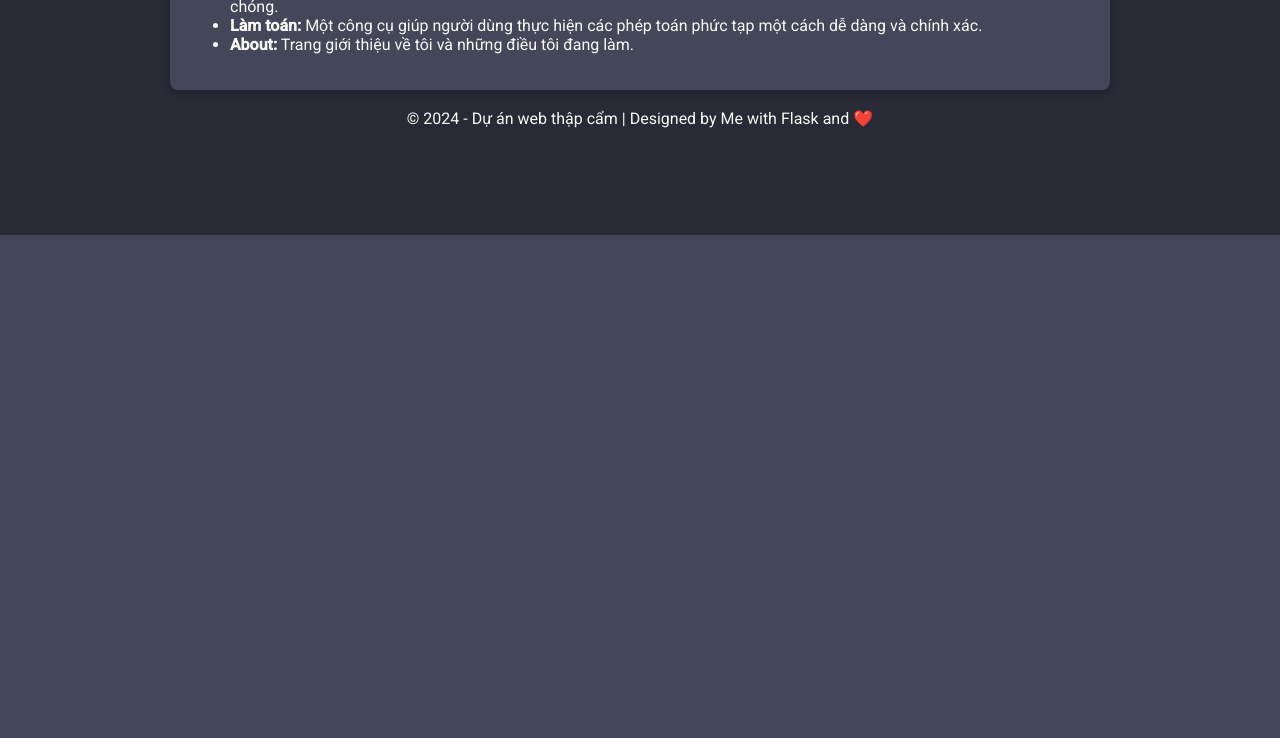
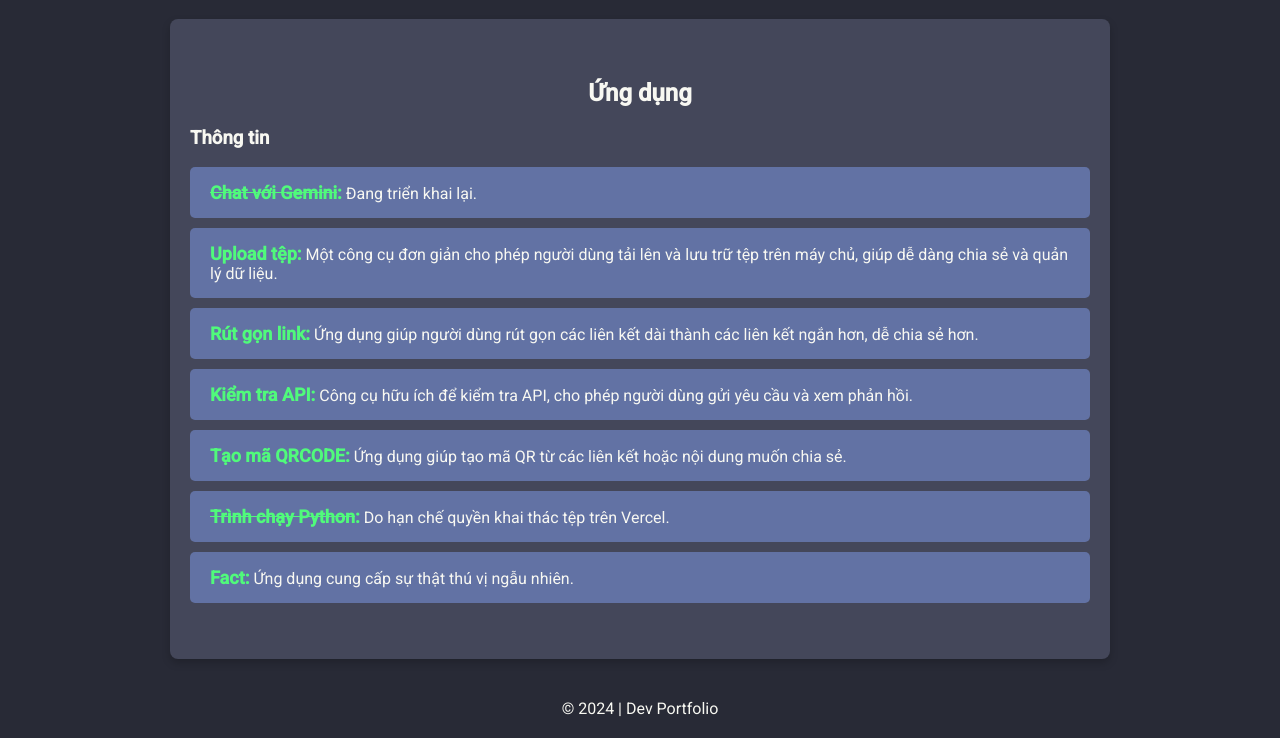
Before and after one commit to tanbaycu/tanbaycu-website, a Flask app: page /dev in a window 1280 px wide. Shown: the part 565-1303 px from the top of the page. Before the commit the page ends 800 px from the top, so only its background shows below. Run offline with Flask 3, Linux system fonts and the light colour scheme; parts of the project's set-up code (start-up, migrations or seed data) failed here and were passed over.

Commit message:
update dev

```diff
--- a/templates/dev.html
+++ b/templates/dev.html
@@ -1,156 +1,231 @@
 <!DOCTYPE html>
 <html lang="en">
+
 <head>
     <meta charset="UTF-8" />
     <meta name="viewport" content="width=device-width, initial-scale=1.0" />
-    <title>Dev</title>
-    <link
-        href="https://fonts.googleapis.com/css2?family=Roboto:wght@400;500&display=swap"
-        rel="stylesheet"
-    />
-    <link
-        rel="icon"
-        type="image/x-icon"
-        href="{{ url_for('static', filename='favicon.ico') }}"
-    />
+    <title>Dev Portfolio</title>
+    <link href="https://fonts.googleapis.com/css2?family=Roboto:wght@400;500&display=swap" rel="stylesheet" />
+    <link rel="icon" type="image/x-icon" href="{{ url_for('static', filename='favicon.ico') }}" />
     <style>
         body {
             font-family: "Roboto", sans-serif;
             background-color: #282a36;
             color: #f8f8f2;
             margin: 0;
-            padding: 20px;
+            padding: 0;
             display: flex;
             flex-direction: column;
-            align-items: center;
+            min-height: 100vh;
         }
-        h1 {
-            color: #50fa7b;
-            margin-bottom: 20px;
-        }
-        p {
-            text-align: justify;
-            max-width: 800px;
-            line-height: 1.6;
-        }
-        .navbar {
+
+        /* Header and Navbar */
+        .header {
             background-color: #6272a4;
-            padding: 15px;
+            padding: 20px;
             text-align: center;
-            width: 100%;
             position: sticky;
             top: 0;
             z-index: 1000;
         }
+
+        .header h1 {
+            color: #50fa7b;
+            margin: 0;
+            font-size: 32px;
+        }
+
+        .navbar {
+            margin-top: 15px;
+        }
+
         .navbar a {
             color: #f8f8f2;
             text-decoration: none;
             margin: 0 15px;
             font-weight: 500;
+            font-size: 18px;
             transition: color 0.3s;
         }
+
         .navbar a:hover {
             color: #50fa7b;
         }
+
+        /* Hero Section */
+        .hero {
+            background-image: url('https://i.postimg.cc/gjm0KtZx/taoanhdep-com-black-myth-wukong-36770.jpg');
+            /* Thay bằng URL ảnh của bạn */
+            background-size: cover;
+            background-position: center;
+            padding: 100px 20px;
+            text-align: center;
+            color: #f8f8f2;
+        }
+
+        .hero h2 {
+            font-size: 48px;
+            margin-bottom: 20px;
+        }
+
+        .hero p {
+            font-size: 18px;
+            margin-bottom: 40px;
+            max-width: 700px;
+            margin-left: auto;
+            margin-right: auto;
+        }
+
+        .hero .cta-button {
+            background-color: #50fa7b;
+            color: #282a36;
+            padding: 15px 30px;
+            font-size: 18px;
+            border: none;
+            cursor: pointer;
+            border-radius: 5px;
+            text-transform: uppercase;
+            transition: background-color 0.3s;
+        }
+
+        .hero .cta-button:hover {
+            background-color: #45e27b;
+        }
+
+        /* Content Section */
         .content {
-            padding: 20px;
+            padding: 40px 20px;
             background-color: #44475a;
             border-radius: 8px;
             box-shadow: 0 4px 8px rgba(0, 0, 0, 0.2);
             max-width: 900px;
+            margin: 20px auto;
+            text-align: center;
+        }
+
+        .projects {
+            text-align: left;
             margin-top: 20px;
         }
-        .menu-bar {
-            margin-bottom: 20px;
+
+        .projects h2 {
+            color: #50fa7b;
+            margin-bottom: 15px;
         }
-        .menu-button {
-            background-color: #50fa7b;
-            border: none;
-            padding: 10px 20px;
-            cursor: pointer;
-            font-weight: bold;
-            color: #282a36;
+
+        .projects ul {
+            list-style: none;
+            padding: 0;
+        }
+
+        .projects li {
+            background-color: #6272a4;
+            margin: 10px 0;
+            padding: 15px 20px;
             border-radius: 5px;
+            transition: transform 0.3s ease;
         }
-        .dropdown-content {
-            display: none; /* Initially hidden */
-            position: absolute;
-            background-color: #44475a;
-            box-shadow: 0 8px 16px rgba(0, 0, 0, 0.2);
-            z-index: 1;
-            margin-top: 5px;
+
+        .projects li:hover {
+            transform: translateY(-5px);
         }
-        .dropdown-content a {
+
+        .projects strong {
+            color: #50fa7b;
+            font-size: 18px;
+        }
+
+        /* Footer */
+        .footer {
+            text-align: center;
+            padding: 20px 0;
             color: #f8f8f2;
-            text-decoration: none;
-            padding: 12px 16px;
-            display: block;
-            transition: background 0.3s;
+            background-color: #282a36;
+            width: 100%;
+            margin-top: auto;
+            display: flex;
+            justify-content: center;
         }
-        .dropdown-content a:hover {
-            background-color: #6272a4;
+
+        .footer p {
+            margin: 0;
         }
-        .crossed {
-            text-decoration: line-through; /* Gạch ngang */
+
+        /* Responsive */
+        @media (max-width: 768px) {
+            .hero h2 {
+                font-size: 36px;
+            }
+
+            .hero p {
+                font-size: 16px;
+            }
+
+            .navbar a {
+                font-size: 16px;
+            }
         }
     </style>
 </head>
+
 <body>
+    <header class="header">
+        <h1>Dev Portfolio</h1>
+        <nav class="navbar">
+            <a href="#projects">Projects</a>
+            <a href="#about">About</a>
+            <a href="#contact">Contact</a>
+        </nav>
+    </header>
+
+    <!-- Hero Section -->
+    <section class="hero">
+        <h2>Welcome to My Development Space</h2>
+        <p>
+            Explore the range of applications and projects I've developed over the
+            years. I specialize in web development, API integration, and more.
+        </p>
+        <button class="cta-button">Get Started</button>
+    </section>
+
+    <!-- Content Section -->
     <div class="content">
-        <h1>Dev</h1>
-        <p>
-            Chào mừng bạn đến với trang Dev của tôi! Dưới đây là một số ứng dụng mà tôi đã phát triển và các dự án mà tôi đang thực hiện.
-        </p>
+        <h2>Ứng dụng</h2>
         <div class="projects">
-            <h2>Các ứng dụng của tôi</h2>
+            <h3>Thông tin</h3>
             <ul>
                 <li>
-                    <strong><del>Chat với Gemini</del>:</strong> Đang triển khai lại
+                    <strong><del>Chat với Gemini</del>:</strong> Đang triển khai lại.
                 </li>
                 <li>
-                    <strong>Upload tệp:</strong> Một công cụ đơn giản cho phép người dùng tải lên và lưu trữ tệp trên máy chủ, giúp dễ dàng chia sẻ và quản lý dữ liệu.
+                    <strong>Upload tệp:</strong> Một công cụ đơn giản cho phép người dùng tải lên và lưu trữ tệp trên
+                    máy chủ, giúp dễ dàng chia sẻ và quản lý dữ liệu.
                 </li>
                 <li>
-                    <strong>Rút gọn link:</strong> Ứng dụng giúp người dùng rút gọn các liên kết dài thành các liên kết ngắn hơn, dễ chia sẻ hơn trên các nền tảng truyền thông xã hội.
+                    <strong>Rút gọn link:</strong> Ứng dụng giúp người dùng rút gọn các liên kết dài thành các liên kết
+                    ngắn hơn, dễ chia sẻ hơn.
                 </li>
                 <li>
-                    <strong>Kiểm tra API:</strong> Một công cụ hữu ích để kiểm tra các API, cho phép người dùng gửi yêu cầu và xem phản hồi một cách dễ dàng.
+                    <strong>Kiểm tra API:</strong> Công cụ hữu ích để kiểm tra API, cho phép người dùng gửi yêu cầu và
+                    xem phản hồi.
                 </li>
                 <li>
-                    <strong>Tạo mã QRCODE:</strong> Ứng dụng giúp người dùng tạo mã QR từ các liên kết hoặc nội dung mà họ muốn chia sẻ, rất tiện lợi cho việc truyền tải thông tin.
+                    <strong>Tạo mã QRCODE:</strong> Ứng dụng giúp tạo mã QR từ các liên kết hoặc nội dung muốn chia sẻ.
                 </li>
                 <li>
-                    <strong><del>Trình chạy Python:</del></strong> Do là sử dụng domain của Vercel nên bị hạn chế quyền khai thác tệp.
+                    <strong><del>Trình chạy Python</del>:</strong> Do hạn chế quyền khai thác tệp trên Vercel.
                 </li>
                 <li>
-                    <strong>Fact:</strong> Ứng dụng cung cấp các sự thật thú vị và ngẫu nhiên, giúp người dùng mở rộng kiến thức của mình.
-                </li>
-                <li>
-                    <strong>IP check:</strong> Một công cụ giúp người dùng kiểm tra địa chỉ IP của mình và thu thập thông tin liên quan.
-                </li>
-                <li>
-                    <strong>Dự báo thời tiết:</strong> Ứng dụng cung cấp thông tin thời tiết theo thời gian thực và dự báo cho các khu vực khác nhau.
-                </li>
-                <li>
-                    <strong>Download Video:</strong> Công cụ cho phép người dùng tải video từ nhiều nguồn khác nhau về thiết bị của mình.
-                </li>
-                <li>
-                    <strong>Random Image:</strong> Ứng dụng hiển thị hình ảnh ngẫu nhiên từ nhiều nguồn khác nhau, mang đến trải nghiệm thú vị.
-                </li>
-                <li>
-                    <strong>Tin tức:</strong> Ứng dụng cung cấp tin tức mới nhất từ nhiều lĩnh vực khác nhau, giúp người dùng cập nhật thông tin nhanh chóng.
-                </li>
-                <li>
-                    <strong>Làm toán:</strong> Một công cụ giúp người dùng thực hiện các phép toán phức tạp một cách dễ dàng và chính xác.
-                </li>
-                <li>
-                    <strong>About:</strong> Trang giới thiệu về tôi và những điều tôi đang làm.
+                    <strong>Fact:</strong> Ứng dụng cung cấp sự thật thú vị ngẫu nhiên.
                 </li>
             </ul>
         </div>
     </div>
-    <div class="footer">
-        <p>&copy; 2024 - Dự án web thập cẩm | Designed by Me with Flask and ❤️ </p>
-    </div>
+
+    <!-- Footer -->
+    <footer class="footer">
+        <p>&copy; 2024 | Dev Portfolio</p>
+    </footer>
 </body>
+
 </html>
```
